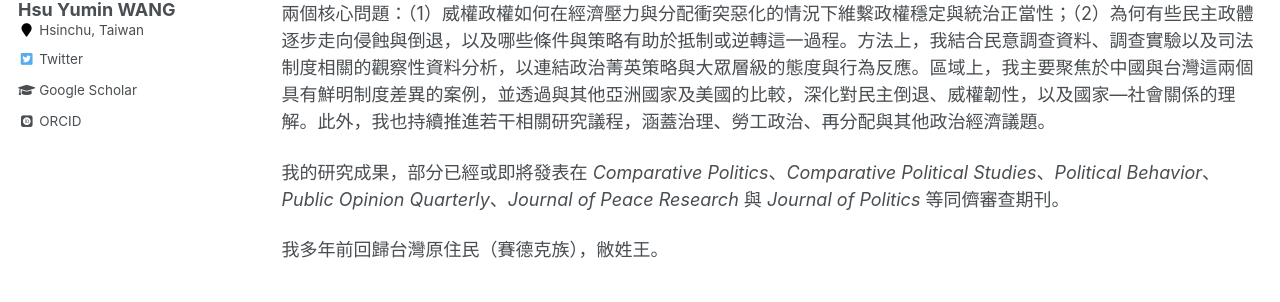
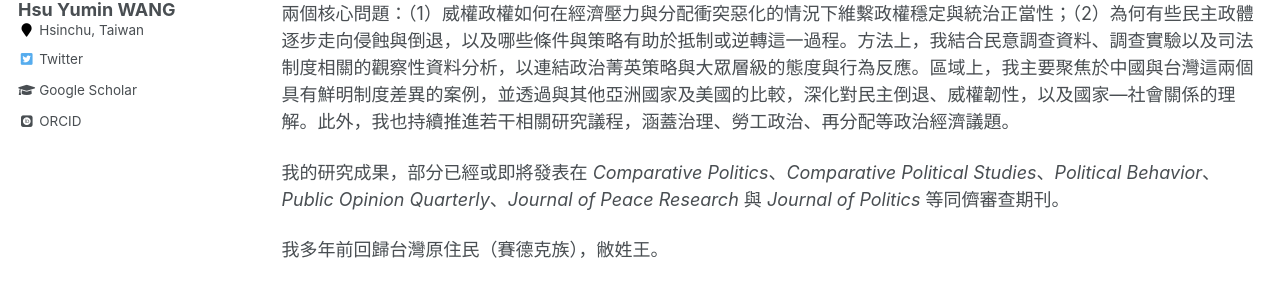
Before and after one commit to hsuyumin/hsuyumin.github.io, a Jekyll site: the page built from _pages/chinese.md, in a window 1280 px wide. Shown: the part 299-601 px from the top of the page. Built offline with Jekyll 4.4.1, drawn with Linux system fonts in a browser that asks for light colours; some web fonts are replaced; some of the changed text lies outside the part shown.

Commit message:
Update chinese.md

```diff
--- a/_pages/chinese.md
+++ b/_pages/chinese.md
@@ -11,7 +11,7 @@ redirect_from:
 
 我目前為國立清華大學台北政經學院助理教授暨玉山青年學者，2024 年畢業於美國 Emory University 政治學系。
 
-我的研究聚焦於威權體制的存續與民主倒退，特別關注正當性、抵抗與法院之間的互動如何形塑政體的穩定與變遷。我關注兩個核心問題：（1）威權政權如何在經濟壓力與分配衝突惡化的情況下維繫政權穩定與統治正當性；（2）為何有些民主政體逐步走向侵蝕與倒退，以及哪些條件與策略有助於抵制或逆轉這一過程。方法上，我結合民意調查資料、調查實驗以及司法制度相關的觀察性資料分析，以連結政治菁英策略與大眾層級的態度與行為反應。區域上，我主要聚焦於中國與台灣這兩個具有鮮明制度差異的案例，並透過與其他亞洲國家及美國的比較，深化對民主倒退、威權韌性，以及國家—社會關係的理解。此外，我也持續推進若干相關研究議程，涵蓋治理、勞工政治、再分配與其他政治經濟議題。
+我的研究聚焦於威權體制的存續與民主倒退，特別關注正當性、抵抗與法院之間的互動如何形塑政體的穩定與變遷。我關注兩個核心問題：（1）威權政權如何在經濟壓力與分配衝突惡化的情況下維繫政權穩定與統治正當性；（2）為何有些民主政體逐步走向侵蝕與倒退，以及哪些條件與策略有助於抵制或逆轉這一過程。方法上，我結合民意調查資料、調查實驗以及司法制度相關的觀察性資料分析，以連結政治菁英策略與大眾層級的態度與行為反應。區域上，我主要聚焦於中國與台灣這兩個具有鮮明制度差異的案例，並透過與其他亞洲國家及美國的比較，深化對民主倒退、威權韌性，以及國家—社會關係的理解。此外，我也持續推進若干相關研究議程，涵蓋治理、勞工政治、再分配等政治經濟議題。
 
 我的研究成果，部分已經或即將發表在 _Comparative Politics_、_Comparative Political Studies_、_Political Behavior_、_Public Opinion Quarterly_、_Journal of Peace Research_ 與 _Journal of Politics_ 等同儕審查期刊。
 
```
